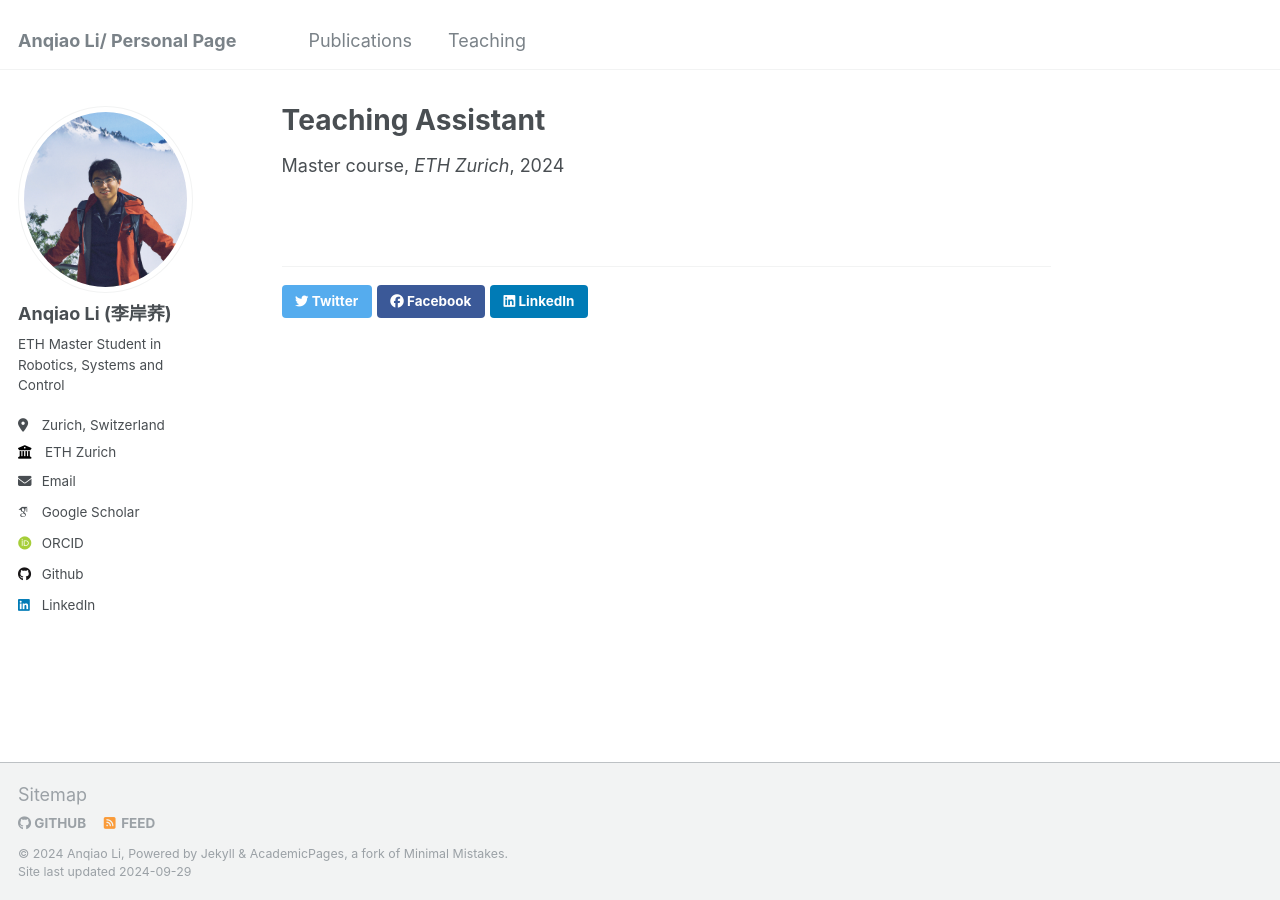
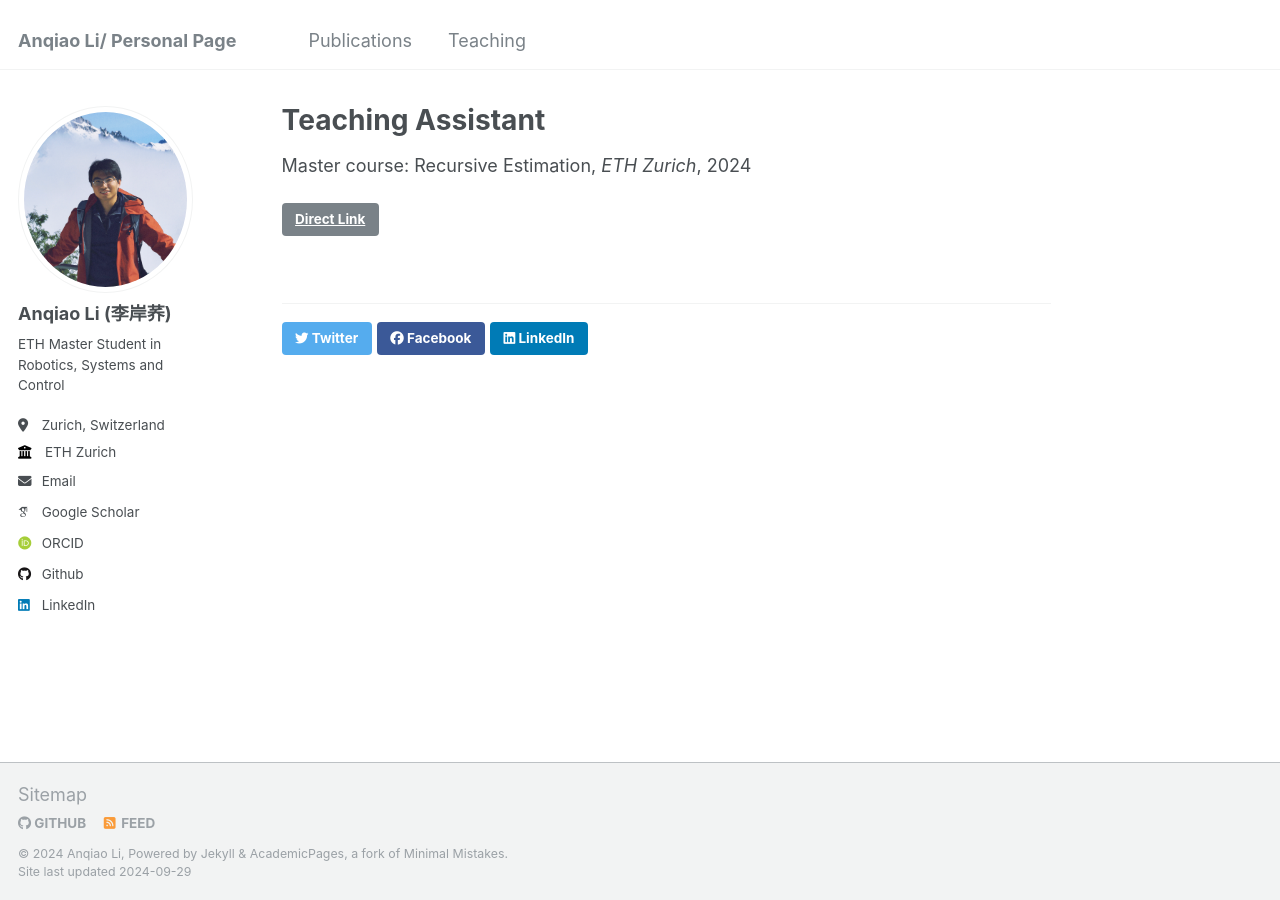
Before and after one commit to AnqiaoLi/AnqiaoLi.github.io, a Jekyll site: the page built from _teaching/2014-spring-teaching-1.md, in a window 1280 px wide. Built offline with Jekyll 4.4.1, drawn with Linux system fonts in a browser that asks for light colours; some web fonts are replaced.

Commit message:
update a work

```diff
--- a/_teaching/2014-spring-teaching-1.md
+++ b/_teaching/2014-spring-teaching-1.md
@@ -1,8 +1,9 @@
 ---
 title: "Teaching Assistant"
 collection: teaching
-type: "Master course"
+type: "Master course: Recursive Estimation"
 permalink: /teaching/2014-spring-teaching-1
+link: https://idsc.ethz.ch/education/lectures/recursive-estimation.html
 venue: "ETH Zurich"
 date: 2024-03-09
 location: "Zurich, Switzerland"
```
